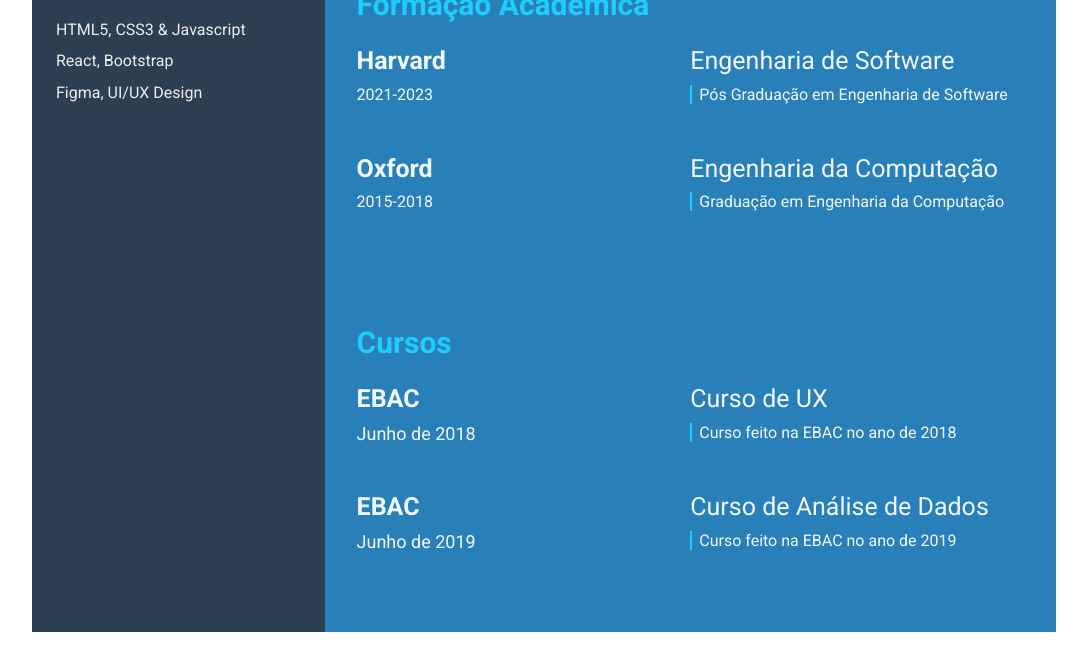
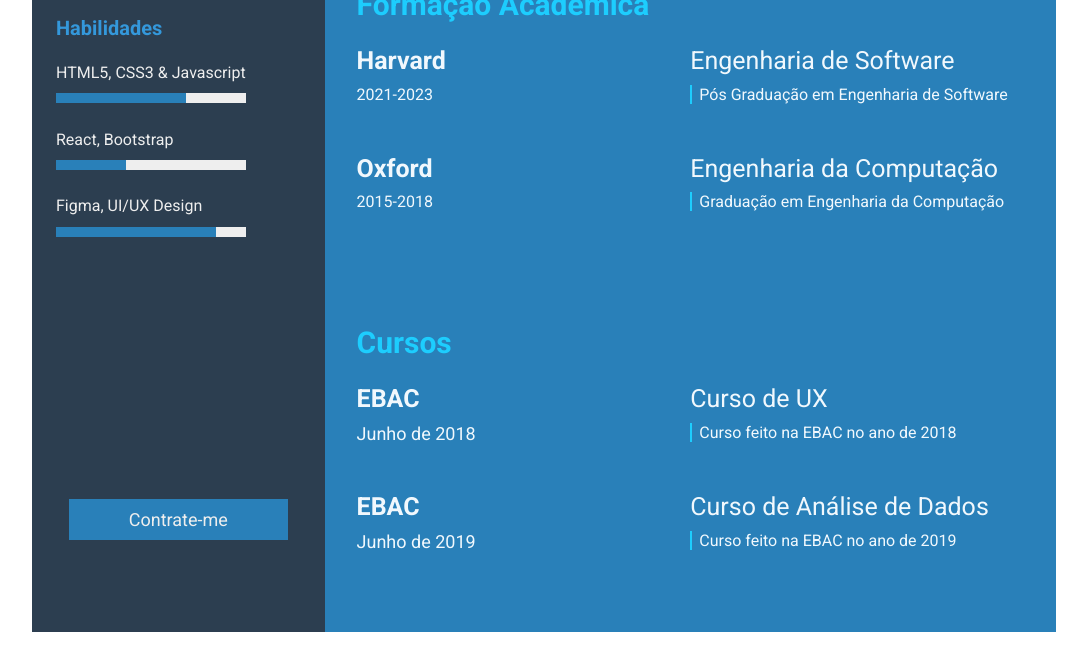
Before and after one commit to DanildoSilva/DevWeekDanildoSilva.github.io, a plain HTML site: page index.html in a window 1280 px wide. Shown: the part 768-1432 px from the top of the page, without its empty margins (96-1183 px from the left). Drawn offline with Linux system fonts and the light colour scheme.

```diff
--- a/index.html
+++ b/index.html
@@ -6,6 +6,10 @@
         <meta name="viewport" content="width=device-width, initial-scale=1.0">
         <title>Danildo Silva - Curriculo</title>
         <link rel="stylesheet" href="style.css">
+        <link rel="preconnect" href="https://fonts.googleapis.com">
+        <link rel="preconnect" href="https://fonts.gstatic.com" crossorigin>
+        <link href="https://fonts.googleapis.com/css2?family=Roboto:ital,wght@0,100;0,300;0,400;0,500;0,700;0,900;1,100;1,300;1,400;1,500;1,900&display=swap" rel="stylesheet">
+        <script src="https://kit.fontawesome.com/008e449ad5.js" crossorigin="anonymous"></script>
     </head>
     <body>
         <main class="resume-contents">
@@ -30,20 +34,32 @@
                     </div>
                     <!-- Habilidades -->
                     <div class="skills">
-                        <p class="left-title">Skills</p>
+                        <p class="left-title">Habilidades</p>
                         <ul>
                             <li>
                                 <p>HTML5, CSS3 & Javascript</p>
+                                <div class="container">
+                                    <div class="progress-bar1"></div>
+                                </div>
                             </li>
                             <li>
                                 <p>React, Bootstrap</p>
+                                <div class="container">
+                                    <div class="progress-bar2"></div>
+                                </div>
                             </li>
                             <li>
                                 <p>Figma, UI/UX Design</p>
+                                <div class="container">
+                                    <div class="progress-bar3"></div>
+                                </div>
                             </li>
                         </ul>
                     </div>
                 </section>
+                <div class="btn-style">
+                    <button class="btn"><a href="#" target="_blank">Contrate-me</a></button>
+                </div>
             </section>
             <!-- Seção à Direita (Competências, Experiências e Educação) -->
             <section class="right-section">
--- a/style.css
+++ b/style.css
@@ -1,5 +1,3 @@
-@import url('https://fonts.googleapis.com/css2?family=Roboto:ital,wght@0,100;0,300;0,400;0,500;0,700;0,900;1,100;1,300;1,400;1,500;1,900&display=swap');
-
 * {
     margin: 0;
     padding: 0;
@@ -42,8 +40,7 @@
 .profile .profile-image {
     width: 100%;
     padding: 30px;
-    border-bottom-left-radius: 20%;
-    border-top-right-radius: 20%;
+    border-radius: 0px 60px 0px 60px;
 }
 
 .name {
@@ -64,6 +61,29 @@
     margin-bottom: 30px;
 }
 
+/* Button Style*/
+.btn-style {
+    text-align: center;
+    margin-top: 210px;
+}
+
+.btn-style button {
+    background-color: #2980b9;
+    border: none;
+    padding: 10px 0px;
+}
+
+.btn-style button a {
+    color: #eeeeee;
+    text-decoration: none;
+    font-size: 18px;
+    padding: 10px 60px;
+}
+
+.btn-style button:hover {
+    background-color: #1f628e;
+  }
+
 /* .contact-info { border-bottom: 2px solid #1B2631; } */
 .left-title {
     color: #3498db;
@@ -73,7 +93,11 @@
 }
 
 .contact-info ul {
-    padding: 1rem 0 2rem .6rem;
+    padding: 1rem 0 2rem 1.6rem;
+}
+
+.contact-info ul li {
+    margin-bottom: .8rem;
 }
 
 .contact-info ul li,
@@ -169,3 +193,54 @@
     padding-left: 7px;
     border-left: 2px solid #1dcdfe;
 }
+
+/*Barras de Progresso*/
+.skills ul li {
+    margin-bottom: 20px;
+}
+
+.skills ul li p {
+    margin-bottom: 5px;
+}
+
+.container {
+    height: 10px;
+    width: 190px;
+    background-color: #eeeeee;
+    position: relative;
+}
+
+.container .progress-bar1{
+   position: absolute;
+   height: 100%;
+   width: 130px;
+   background-color: #2980b9;
+}
+
+.container {
+    height: 10px;
+    width: 190px;
+    background-color: #eeeeee;
+    position: relative;
+}
+
+.container .progress-bar2{
+   position: absolute;
+   height: 100%;
+   width: 70px;
+   background-color: #2980b9;
+}
+
+.container {
+    height: 10px;
+    width: 190px;
+    background-color: #eeeeee;
+    position: relative;
+}
+
+.container .progress-bar3{
+   position: absolute;
+   height: 100%;
+   width: 160px;
+   background-color: #2980b9;
+}
```
